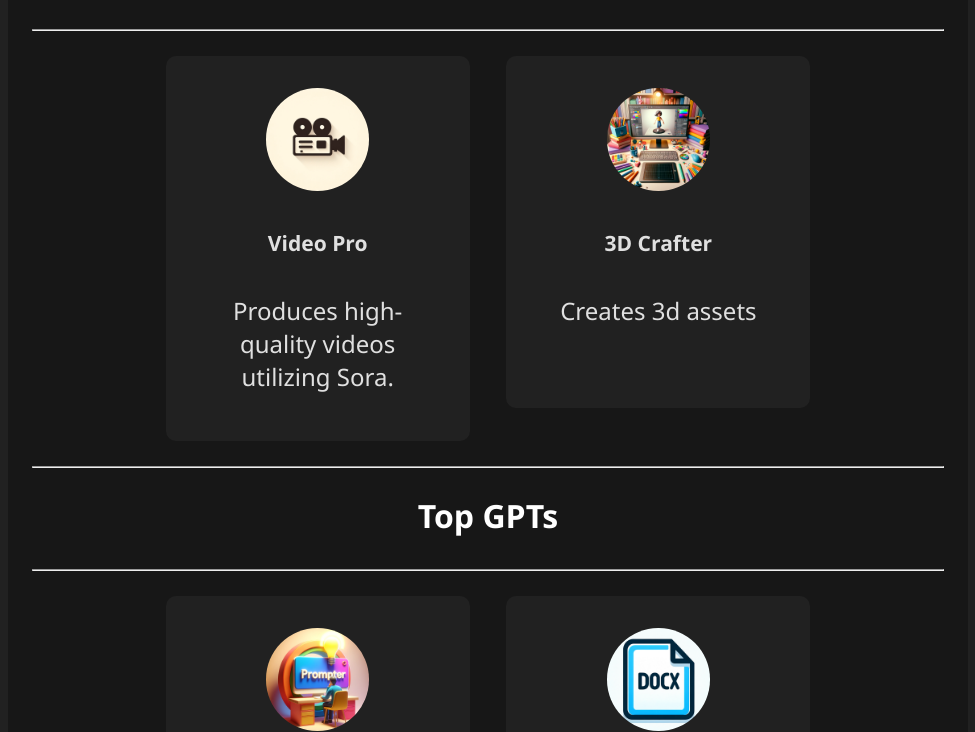
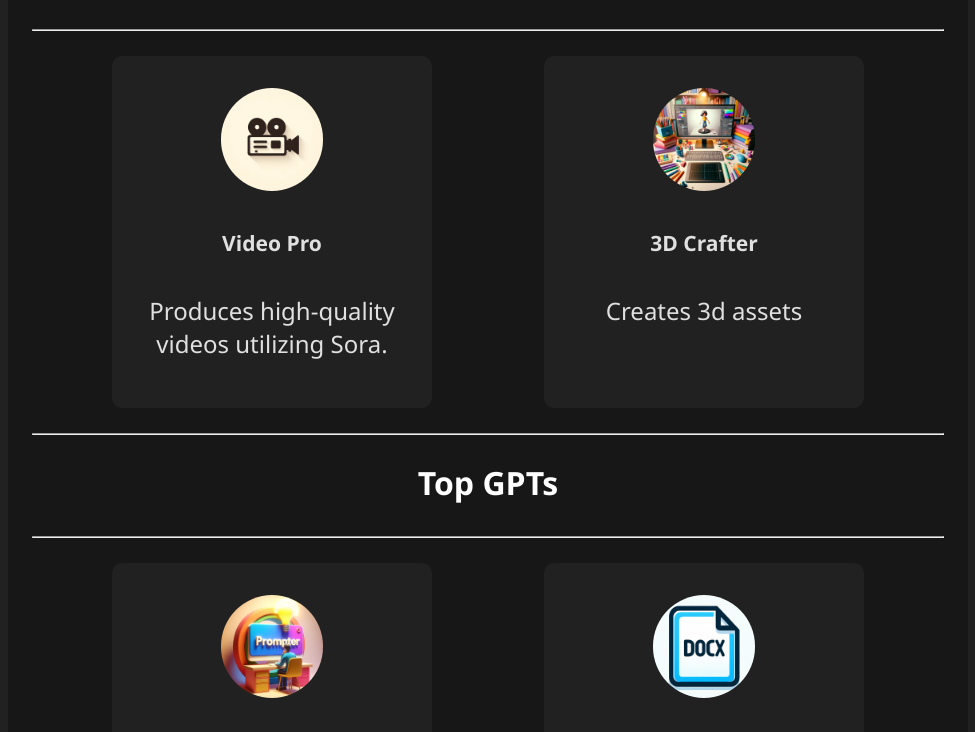
Before and after one commit to RIZAmohammadkhan/my-web, a plain HTML site: page index.html in a window 1280 px wide. Shown: the part 734-1466 px from the top of the page, without its empty margins (152-1127 px from the left). Drawn offline with Linux system fonts and the light colour scheme; a web font is replaced by a local one.

Commit message:
Update GPT profile layout and styling

```diff
--- a/index.html
+++ b/index.html
@@ -42,7 +42,7 @@
         <hr>
         <h2>UpComing GPTs</h2>
         <hr>
-        <div>
+        <div class="gpt-profile-container">
                 <!-- Repeat this block for each GPT -->
             <div class="gpt-profile">
                 <img src="pictures/VideoPro.png" class="gpt-photo" loading="lazy" alt="VideoPro">
@@ -59,11 +59,11 @@
         </div>
     </section>
 
-    <section id="top-gpts">
+    <section id="top-gpts" >
         <hr>
         <h2>Top GPTs</h2>
         <hr>
-        <div>
+        <div class="gpt-profile-container">
             <!-- Repeat this block for each GPT -->
             <div  class="gpt-profile" data-try-now-link="https://chat.openai.com/g/g-sjCxibCwI-prom-pt" data-detailed="This GPT refines prompts directly. You may also specify styles for improvement, such as adding specificity after the text in double quotes, etc.">
                 <img src="pictures/Prom-pt.png" class="gpt-photo" loading="lazy" alt="Prom-pt" >
--- a/styles.css
+++ b/styles.css
@@ -93,10 +93,18 @@ h1{
     transform: scale(1.05);
 }
 
+/* Container for the profiles */
+.gpt-profile-container {
+    display: flex;
+    flex-wrap: wrap;
+    justify-content: space-evenly;
+    gap: 1rem; /* This sets the gap between items */
+  }
 
+/* Individual profile */
 .gpt-profile {
     text-align: center;
-    width: calc(33.333% - 4rem);
+    width: calc(33.333% - 3rem);
     margin: 1rem;
     background: var(--detail-bg-color);
     border-radius: 10px;
@@ -104,10 +112,12 @@ h1{
     text-decoration: none;
     color: #E0E0E0;
     transition: background-color 0.3s;
-    display: inline-grid;
-    justify-content: space-around;
-    align-items: stretch;
-}
+    display: flex;
+    flex-direction: column; /* Stack children vertically */
+    justify-content: space-evenly; /* Distribute space around items */
+  }
+
+
 
 .gpt-profile:hover {
     background-color: var(--hover-bg-color);
```
